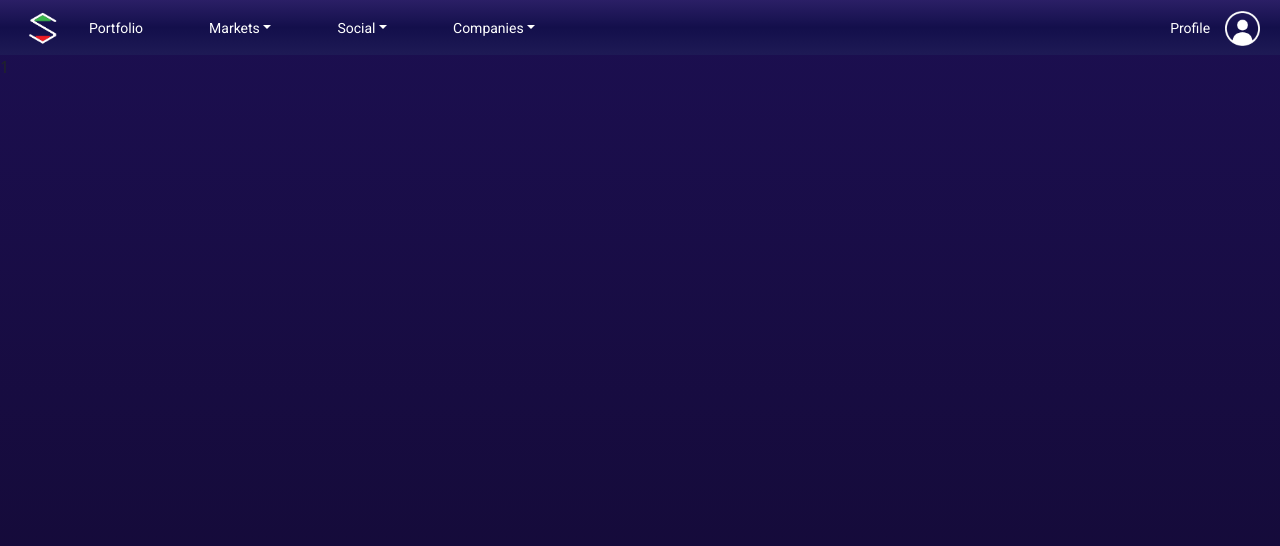
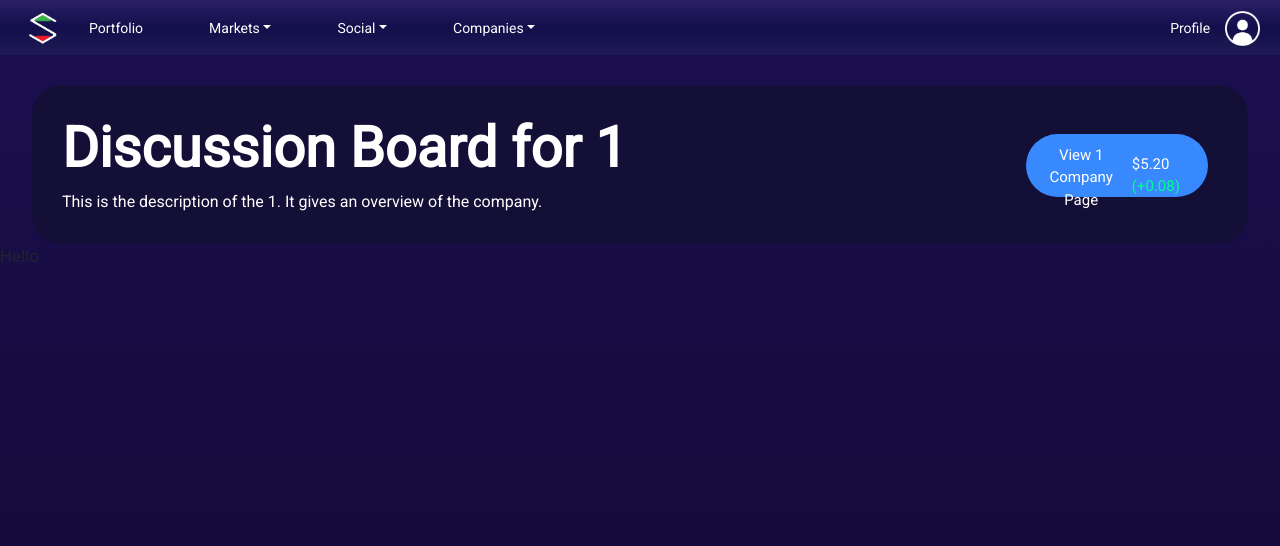
Before and after one commit to hjsith/Stocking-Up-V2, a React (Create React App) app in the folder client/: page /DiscussionBoard/1 in a window 1280 px wide. Shown: the top 546 px of the page. Built offline with nearby package versions, Linux system fonts and the light colour scheme.

Commit message:
Added front-end discussion board comments

```diff
--- a/client/src/assets/css/DiscussionBoard.scss
+++ b/client/src/assets/css/DiscussionBoard.scss
@@ -0,0 +1,59 @@
+@import url("https://fonts.googleapis.com/css2?family=Roboto:wght@100&display=swap%22");
+.DiscussionBoardTitlePanel {
+  width: 95%;
+  margin-left: auto;
+  margin-right: auto;
+  background-color: #140f37;
+  margin-top: 30px;
+  border-radius: 30px;
+  color: white;
+  padding: 30px;
+  font-family: "Roboto", sans-serif;
+  position: relative;
+}
+
+.DiscussionBoardTitle {
+  font-size: 56px;
+  font-weight: bold;
+}
+
+.DiscussionBoardDescription {
+  margin-top: 5px;
+}
+
+.ToCompanyButton {
+  position: absolute;
+  right: 40px;
+  bottom: 47px;
+  background-color: #3789fd;
+  padding: 10px;
+  border-radius: 40px;
+  width: 15%;
+  font-size: 15px;
+  color: white;
+  text-decoration: none;
+  height: 40%;
+}
+
+.CompanyButtonText {
+  width: 50%;
+  display: inline-block;
+  padding-left: 10px;
+  text-align: center;
+}
+
+.CompanyButtonListingPrice {
+  display: inline-block;
+  padding-left: 15px;
+  margin-top: 5%;
+  position: absolute;
+}
+
+.ToCompanyButton:hover {
+  background-color: #166eea;
+  color: white;
+}
+
+.CompanyButtonListingChange {
+  color: #00ff94;
+}
--- /dev/null
+++ b/client/src/components/DiscussionBoardComponents/DiscussionBoardComments.js
@@ -0,0 +1,10 @@
+import UserProfileIcon from "../UserProfileIcon";
+import React from "react";
+
+class DiscussionBoardComments extends React.Component {
+  render() {
+    return <>Hello</>;
+  }
+}
+
+export default DiscussionBoardComments;
--- a/client/src/pages/DiscussionBoard.js
+++ b/client/src/pages/DiscussionBoard.js
@@ -1,18 +1,78 @@
 import React from "react";
 import NavBar from "../components/NavBar";
-import UserProfileIcon from "../components/UserProfileIcon";
+import "../assets/css/DiscussionBoard.scss";
+import DiscussionBoardComments from "../components/DiscussionBoardComponents/DiscussionBoardComments";
 class DiscussionBoard extends React.Component {
   constructor(props) {
     super(props);
+    this.state = {
+      comments: [],
+      searchString: "",
+    };
   }
 
-  componentDidMount() {}
+  fetchThread() {
+    console.log("Fetched thread information!");
+  }
+
+  fetchAllComments() {
+    console.log("Fetched all Comments!");
+    // fetch("/api/comments" + "?ThreadID=" + this.props.match.params.id, {
+    //   method: "GET",
+    //   headers: {
+    //     "Content-Type": "application/json",
+    //   },
+    // })
+    //   .then((res) => {
+    //     if (res.status === 200) {
+    //       // Successful login 200
+    //       res.json().then((body) => {
+    //         this.setState({ results: body, toDisplay: body });
+    //       });
+    //     } else {
+    //       console.log("Something unexpected went wrong ._.");
+    //     }
+    //   })
+    //   .catch((exception) => {
+    //     console.log("Error:", exception);
+    //   });
+  }
+
+  fetchListingPrice() {
+    console.log("Fetched listing price!");
+  }
+
+  postNewComment() {
+    console.log("Posted new comment!");
+  }
+
+  componentDidMount() {
+    this.fetchAllComments();
+  }
 
   render() {
     return (
       <>
         <NavBar />
-        {this.props.match.params.id}
+        <div className="DiscussionBoardTitlePanel">
+          <h1 className="DiscussionBoardTitle">
+            Discussion Board for {this.props.match.params.id}
+          </h1>
+          <div className="DiscussionBoardDescription">
+            {" "}
+            This is the description of the {this.props.match.params.id}. It
+            gives an overview of the company.
+          </div>
+          <a href="#SomeCompanyURL" className="ToCompanyButton">
+            <div className="CompanyButtonText">
+              View {this.props.match.params.id} Company Page
+            </div>
+            <div className="CompanyButtonListingPrice">
+              $5.20 <span className="CompanyButtonListingChange">(+0.08)</span>
+            </div>
+          </a>
+        </div>
+        <DiscussionBoardComments />
       </>
     );
   }
--- a/client/src/pages/DiscussionBoardSearch.js
+++ b/client/src/pages/DiscussionBoardSearch.js
@@ -8,9 +8,23 @@ class DiscussionBoardSearch extends React.Component {
   constructor(props) {
     super(props);
     this.state = {
-      results: [],
+      results: [
+        {
+          ThreadID: "TH-14D",
+          ListingID: "14D",
+          Title: "1414 DEGREES LIMITED",
+          Description: "A discussion board for 1414 DEGREES LIMITED",
+        },
+      ],
       searchString: "",
-      toDisplay: [],
+      toDisplay: [
+        {
+          ThreadID: "TH-14D",
+          ListingID: "14D",
+          Title: "1414 DEGREES LIMITED",
+          Description: "A discussion board for 1414 DEGREES LIMITED",
+        },
+      ],
     };
     this.handleSearchStringChange = this.handleSearchStringChange.bind(this);
     this.handleSearch = this.handleSearch.bind(this);
@@ -77,7 +91,7 @@ class DiscussionBoardSearch extends React.Component {
   }
 
   componentDidMount() {
-    this.fetchAllThreads();
+    // this.fetchAllThreads();
   }
 
   render() {
```
